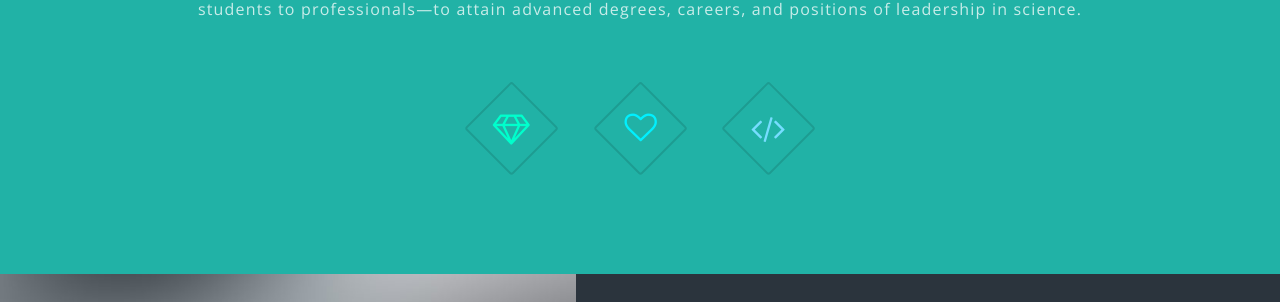
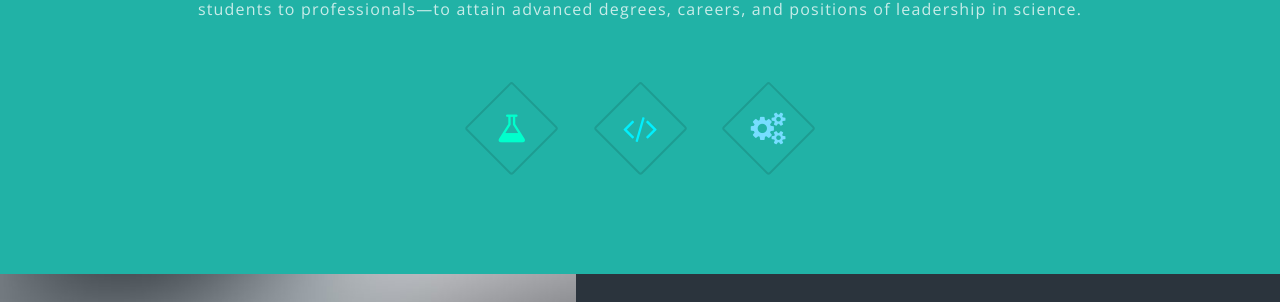
Before and after one commit to SACNAS-Princeton/SACNAS-Princeton.github.io, a Jekyll site: the page built from index.html, in a window 1280 px wide and 900 px high, scrolled down 962 px. Shown: the part 148-450 px from the top of the window. Built offline with Jekyll 4.4.1, drawn with Linux system fonts in a browser that asks for light colours.

Commit message:
working on main page content-- added font awesome images

```diff
--- a/index.html
+++ b/index.html
@@ -23,9 +23,9 @@
 								</p>
 							</header>
 							<ul class="icons major">
-								<li><span class="icon fa-diamond major style1"><span class="label">Lorem</span></span></li>
-								<li><span class="icon fa-heart-o major style2"><span class="label">Ipsum</span></span></li>
-								<li><span class="icon fa-code major style3"><span class="label">Dolor</span></span></li>
+								<li><span class="icon fa-flask major style1"><span class="label">Lorem</span></span></li>
+								<li><span class="icon fa-code major style2"><span class="label">Ipsum</span></span></li>
+								<li><span class="icon fa-gears major style3"><span class="label">Dolor</span></span></li>
 							</ul>
 						</div>
 					</section>
```
